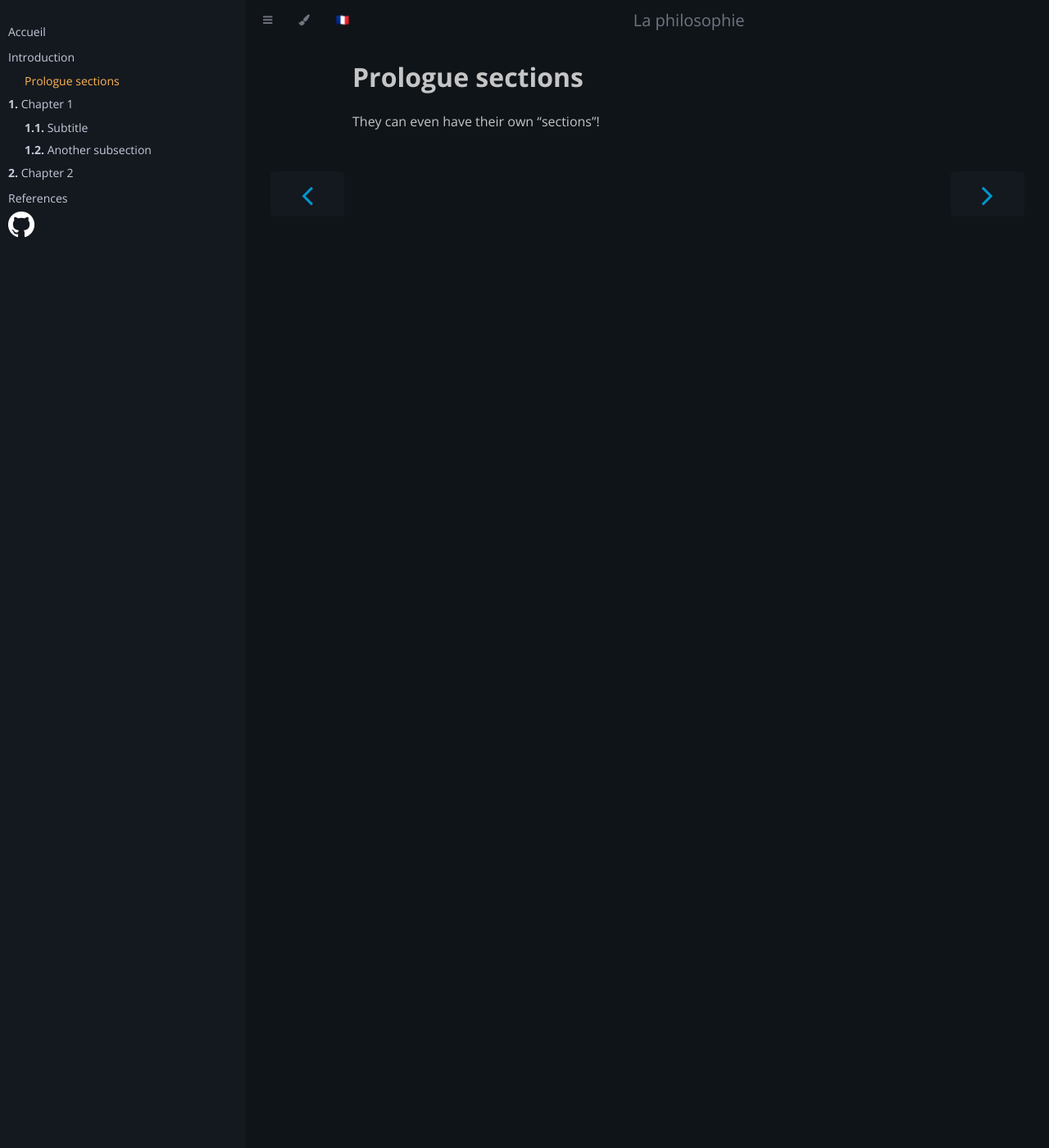
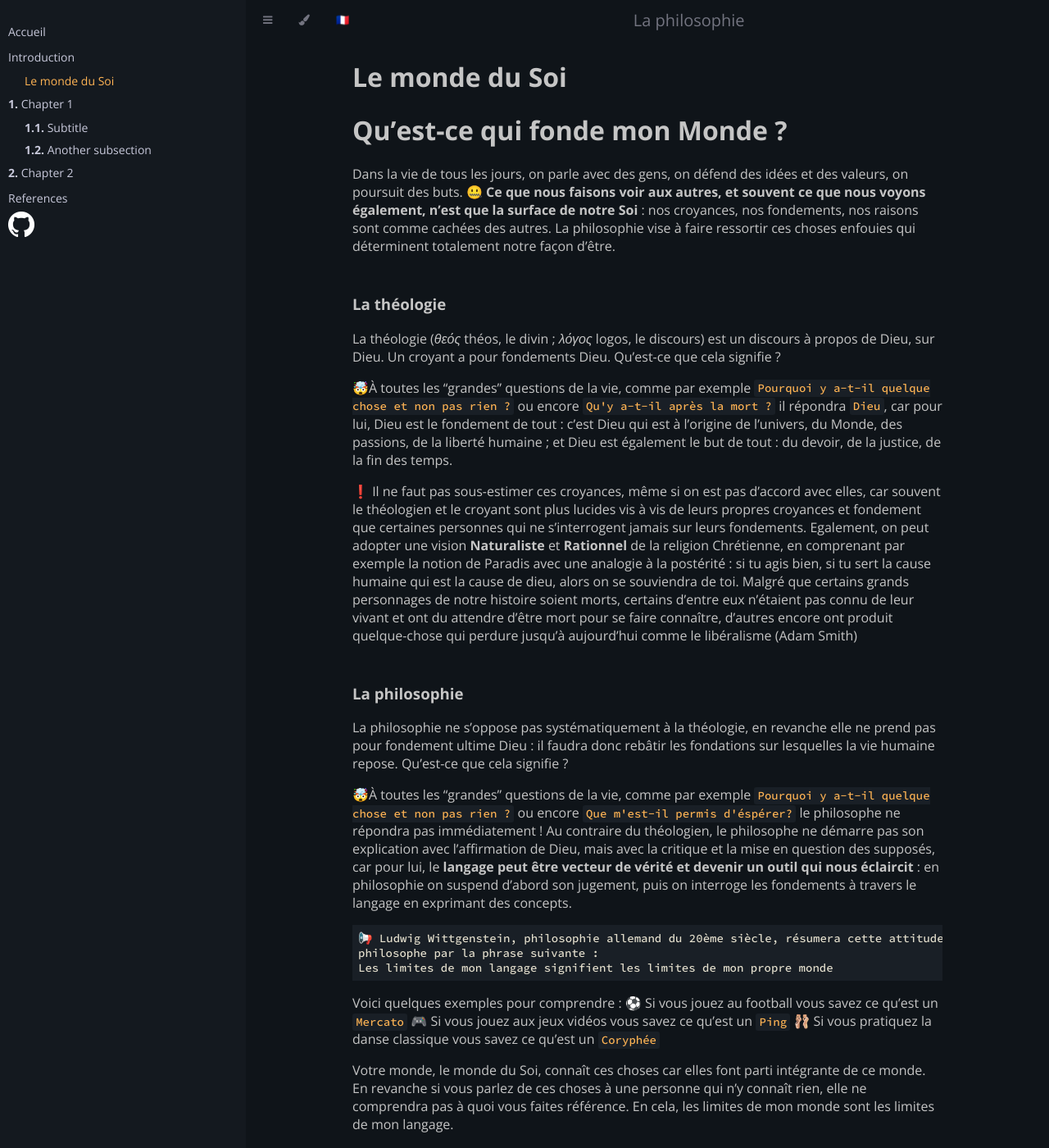
Before and after one commit to la-philosophie/cours, a Jekyll site: the page built from chapters/prologue2.md, in a window 1280 px wide and 1400 px high. Shown: the whole window at 82% size. Built offline with Jekyll 4.4.1, drawn with Linux system fonts in a browser that asks for light colours; some of the changed text lies outside the part shown.

Commit message:
Update prologue2.md

````diff
--- a/chapters/prologue2.md
+++ b/chapters/prologue2.md
@@ -1,6 +1,60 @@
 ---
 layout: default
-title: Prologue sections
+title: Le monde du Soi
 ---
+# Qu'est-ce qui fonde mon Monde ?
 
-They can even have their own "sections"!
+Dans la vie de tous les jours, on parle avec des gens, on défend des idées et des valeurs, on poursuit des buts.
+🤐 **Ce que nous faisons voir aux autres, et souvent ce que nous voyons également, n'est que la surface de notre Soi** : nos croyances, nos fondements, nos raisons sont comme cachées des autres. La philosophie vise à faire ressortir ces choses enfouies qui déterminent totalement notre façon d'être.
+
+### La théologie
+La théologie (*θεός* théos, le divin ; *λόγος* logos, le discours) est un discours à propos de Dieu, sur Dieu. Un croyant a pour fondements Dieu. Qu'est-ce que cela signifie ?
+
+🤯À toutes les "grandes" questions de la vie, comme par exemple `Pourquoi y a-t-il quelque chose et non pas rien ?` ou encore `Qu'y a-t-il après la mort ?` il répondra `Dieu`, car pour lui, Dieu est le fondement de tout : c'est Dieu qui est à l'origine de l'univers, du Monde, des passions, de la liberté humaine ; et Dieu est également le but de tout : du devoir, de la justice, de la fin des temps.
+
+❗ Il ne faut pas sous-estimer ces croyances, même si on est pas d'accord avec elles, car souvent le théologien et le croyant sont plus lucides vis à vis de leurs propres croyances et fondement que certaines personnes qui ne s'interrogent jamais sur leurs fondements.
+Egalement, on peut adopter une vision **Naturaliste** et **Rationnel** de la religion Chrétienne, en comprenant par exemple la notion de Paradis avec une analogie à la postérité : si tu agis bien, si tu sert la cause humaine qui est la cause de dieu, alors on se souviendra de toi.
+Malgré que certains grands personnages de notre histoire soient morts, certains d'entre eux n'étaient pas connu de leur vivant et ont du attendre d'être mort pour se faire connaître, d'autres encore ont produit quelque-chose qui perdure jusqu'à aujourd'hui comme le libéralisme (Adam Smith)
+
+
+### La philosophie
+La philosophie ne s'oppose pas systématiquement à la théologie, en revanche elle ne prend pas pour fondement ultime Dieu : il faudra donc rebâtir les fondations sur lesquelles la vie humaine repose. Qu'est-ce que cela signifie ?
+
+🤯À toutes les "grandes" questions de la vie, comme par exemple `Pourquoi y a-t-il quelque chose et non pas rien ?` ou encore `Que m'est-il permis d'éspérer?` le philosophe ne répondra pas immédiatement ! Au contraire du théologien, le philosophe ne démarre pas son explication avec l'affirmation de Dieu, mais avec la critique et la mise en question des supposés, car pour lui, le **langage peut être vecteur de vérité et devenir un outil qui nous éclaircit** : en philosophie on suspend d'abord son jugement, puis on interroge les fondements à travers le langage en exprimant des concepts.
+
+```
+📢 Ludwig Wittgenstein, philosophie allemand du 20ème siècle, résumera cette attitude du
+philosophe par la phrase suivante :
+Les limites de mon langage signifient les limites de mon propre monde
+```
+
+Voici quelques exemples pour comprendre :
+⚽ Si vous jouez au football vous savez ce qu'est un `Mercato`
+🎮 Si vous jouez aux jeux vidéos vous savez ce qu'est un `Ping`
+🩰 Si vous pratiquez la danse classique vous savez ce qu'est un `Coryphée`
+
+Votre monde, le monde du Soi, connaît ces choses car elles font parti intégrante de ce monde. En revanche si vous parlez de ces choses à une personne qui n'y connaît rien, elle ne comprendra pas à quoi vous faites référence. En cela, les limites de mon monde sont les limites de mon langage.
+
+
+### L'individu
+
+Nous disions que **ce que nous montrons aux gens au quotidien n'est que la surface de notre propre monde** : c'est l'apparence qui est visible en premier. En revanche la plupart du temps nous ignorons également nos propres fondements, ce qui bâti nos croyances les plus profondes.
+
+Pourquoi est-ce que je trouve cette personne plus jolie qu'une autre ? Pourquoi est-ce que j'obéis au règlement de mon lycée ? Pourquoi est-ce que je souhaite faire ce métier plutôt qu'un autre ?
+
+On distinguera alors plusieurs niveaux chez l'individu :
+1. 🤡 L'apparence extérieure, qui correspond à l'image qu'on renvoi, l'image qu'on a de soi. Dans une certaine mesure **on peut l'influencer, mais elle a toujours une part d'inaccessible** puisqu'on ne peut pas contrôler exactement le jugement des autres à notre égard.
+2. 💪Les facultés de surfaces (comme le *langage*, la *connaissance*, la *justice*, la *liberté*, le *devoir*) qui nous permettent de nous exprimer, de statuer sur des opinions et des questions, de donner notre avis, d'**agir en société sans trop se poser de question**. Il y a une part d'automatisme puisqu'on hérite de comportements de notre famille, de notre milieu social, de notre pays et notre culture etc.
+3. 🧠Les fondements internes, qui fondent notre agir. Avant de se poser des questions vis à vis de notre comportements et nos désirs, nous ne savons rien de ce niveau. Dans la vie de tous les jours **nous n'avons pas besoins d'être aux faits de tout cela en revanche c'est très utile pour qui veut comprendre le monde** et se comprendre soi-même.
+
+
+![L'individu et ses fondements en questions](https://i.imgur.com/BjG0Nn2.png)
+
+Ce ne sont que quelques exemples ici, ce n'est pas une liste exhaustive 😉
+
+```
+📢 Devant l'absence de fondements postulés comme vrais universellement, le philosophe remet en
+question ses présupposés sur le monde à travers le langage ; le langage permet d'interroger
+des termes et des idées, notement des concepts, fondamentaux pour concevoir les valeurs et
+les critères du réel et du devoir entre autres.
+```
````
